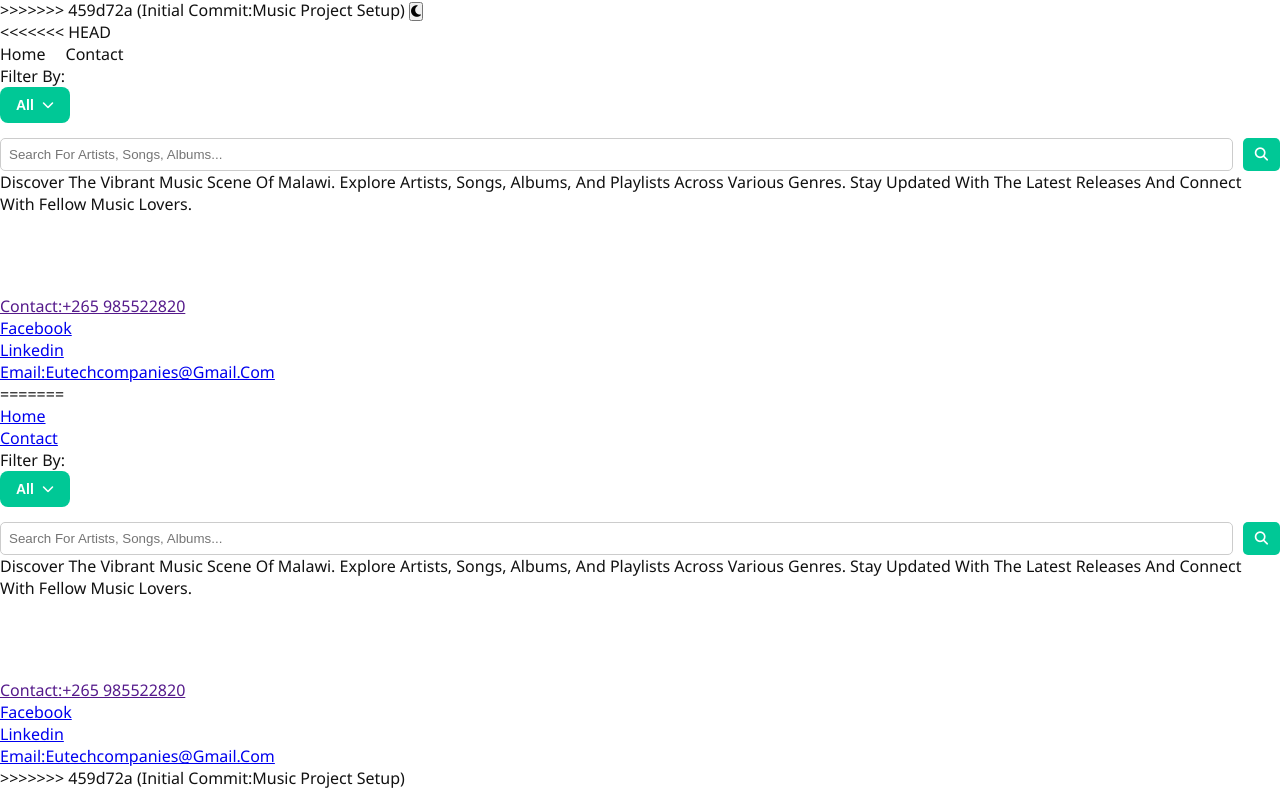
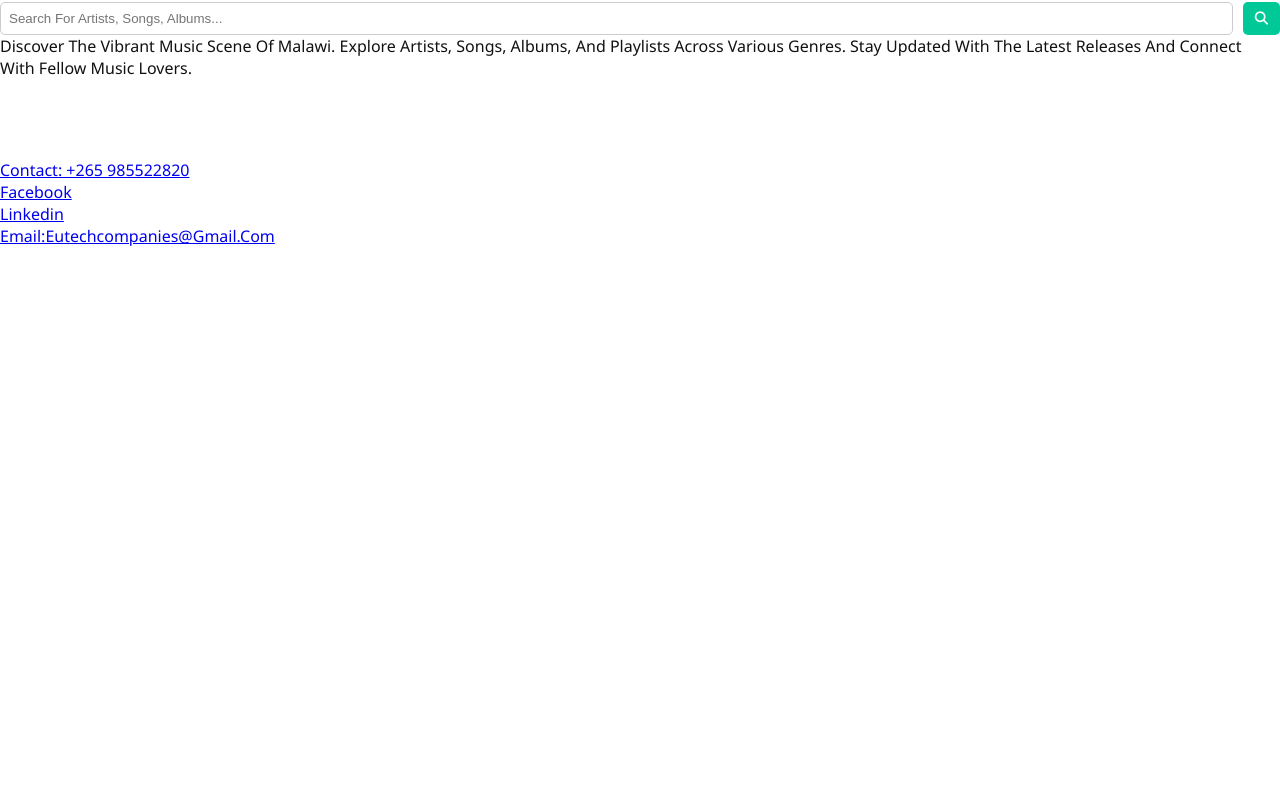
Before and after one commit to Eugene1617/malawimusic, a plain HTML site: page frontend/index.html in a window 1280 px wide. Shown: the part 241-1030 px from the top of the page. After the commit the page ends 800 px from the top, so only its background shows below. Drawn offline with Linux system fonts and the light colour scheme.

Commit message:
Resolve merge conflicts in index.html

```diff
--- a/frontend/index.html
+++ b/frontend/index.html
@@ -10,11 +10,8 @@
       content="Malawi music, Eugene Kayange, Malawi artists, Malawi songs"
     />
     <meta name="author" content="Eugene Kayange" />
-<<<<<<< HEAD
+
     <link rel="stylesheet" href="styles.css" />
-=======
-<link rel="stylesheet" href="styles.css" />
->>>>>>> 459d72a (initial commit:music project setup)
     <link
       rel="stylesheet"
       href="https://cdnjs.cloudflare.com/ajax/libs/font-awesome/6.5.0/css/all.min.css"
@@ -23,11 +20,10 @@
     <title>Malawi Music</title>
   </head>
   <body>
-    <!-- Loader overlay shown during API fetches -->
+
     <div id="loader" class="loader" aria-hidden="true">
       <div class="loader-inner">
         <svg class="spinner" viewBox="0 0 50 50" aria-hidden="true">
-<<<<<<< HEAD
           <circle
             class="path"
             cx="25"
@@ -36,33 +32,23 @@
             fill="none"
             stroke-width="4"
           ></circle>
-=======
-          <circle class="path" cx="25" cy="25" r="20" fill="none" stroke-width="4"></circle>
->>>>>>> 459d72a (initial commit:music project setup)
         </svg>
-        <p class="loader-text">Loading…</p>
+        <p class="loader-text">Loading...</p>
       </div>
     </div>
+
     <header>
-<<<<<<< HEAD
-      <h1 id="head">
-        Welcome to Malawi Music, home of <span class="change"></span>
-      </h1>
-
-=======
       <h1 id="head">Welcome to Malawi Music, home of <span class="change"></span></h1>
-
-
->>>>>>> 459d72a (initial commit:music project setup)
       <button class="theme-toggle" onclick="toggleTheme()">
         <i class="fa-solid fa-moon"></i>
       </button>
+
       <nav>
-<<<<<<< HEAD
         <ul class="nav-links">
           <li><a href="#home">Home</a></li>
           <li><a href="#contact">Contact</a></li>
         </ul>
+
         <span>filter by:</span>
         <div class="filter-container">
           <div class="custom-dropdown">
@@ -73,14 +59,10 @@
 
             <div class="dropdown-menu">
               <button class="dropdown-item" data-value="all">All</button>
-              <button class="dropdown-item" data-value="dancehall">
-                Dancehall
-              </button>
+              <button class="dropdown-item" data-value="dancehall">Dancehall</button>
               <button class="dropdown-item" data-value="hiphop">Hiphop</button>
               <button class="dropdown-item" data-value="gospel">Gospel</button>
-              <button class="dropdown-item" data-value="afropop">
-                Afropop
-              </button>
+              <button class="dropdown-item" data-value="afropop">Afropop</button>
               <button class="dropdown-item" data-value="r&b">R&B</button>
               <button class="dropdown-item" data-value="reggae">Reggae</button>
               <button class="dropdown-item" data-value="soul">Soul</button>
@@ -100,15 +82,17 @@
         </button>
       </section>
     </header>
-    <main>
-      Discover the vibrant music scene of Malawi. Explore artists, songs,
-      albums, and playlists across various genres. Stay updated with the latest
-      releases and connect with fellow music lovers.
+
+    <main id="home">
+      Discover the vibrant music scene of Malawi. Explore artists, songs, albums, and playlists across various genres.
+      Stay updated with the latest releases and connect with fellow music lovers.
     </main>
+
     <section id="main_body"></section>
-    <footer id="main_body contact">
+
+    <footer id="contact">
       <div>
-        <p><a id="ff" href="">Contact:+265 985522820</a></p>
+        <p><a id="ff" href="tel:+265985522820">Contact: +265 985522820</a></p>
         <p><a id="ff" href="#">Facebook</a></p>
         <p>
           <a
@@ -117,68 +101,10 @@
             >Linkedin</a
           >
         </p>
-        <p>
-          <a id="ff" href="mailto:eutechcompanies@gmail.com"
-            >email:eutechcompanies@gmail.com</a
-          >
-        </p>
+        <p><a id="ff" href="mailto:eutechcompanies@gmail.com">email:eutechcompanies@gmail.com</a></p>
       </div>
     </footer>
+
     <script src="main.js"></script>
-=======
-    <ul class="nav-links">
-        <li><a href="#home">Home</a></li>
-        <li><a href="#contact">Contact</a></li>
-    </ul>
-    <span>filter by:</span>
-    <div class="filter-container">
-        <div class="custom-dropdown">
-            <button class="dropdown-toggle">
-                <span class="dropdown-label">All</span>
-                <i class="fa-solid fa-chevron-down"></i>
-            </button>
-
-            <div class="dropdown-menu">
-                <button class="dropdown-item" data-value="all">All</button>
-                <button class="dropdown-item" data-value="dancehall">Dancehall</button>
-                <button class="dropdown-item" data-value="hiphop">Hiphop</button>
-                <button class="dropdown-item" data-value="gospel">Gospel</button>
-                <button class="dropdown-item" data-value="afropop">Afropop</button>
-                <button class="dropdown-item" data-value="r&b">R&B</button>
-                <button class="dropdown-item" data-value="reggae">Reggae</button>
-                <button class="dropdown-item" data-value="soul">Soul</button>
-            </div>
-        </div>
-    </div>
-</nav>
-
-      <section class="search">
-        <input type="text" id="search_input" placeholder="Search for artists, songs, albums..." />
-        <button  onclick="search_()">
-          <i class="fa-solid fa-magnifying-glass"></i>
-         </button>
-      </section>
-    </header>
-    <main>
-       Discover the vibrant music scene of Malawi. Explore artists, songs,
-        albums, and playlists across various genres. Stay updated with the
-        latest releases and connect with fellow music lovers.
-    </main>
-    <section id="main_body">
-
-    </section>
-<footer id="main_body contact">
-  <div>
-  <p><a id="ff" href="">Contact:+265 985522820</a></p>
-  <p><a id="ff" href="#">Facebook</a></p>
-  <P><a  id="ff" href="https://www.linkedin.com/in/eugene-kayange-b4002834a/?lipi=urn%3Ali%3Apage%3Ad_flagship3_profile_view_base_contact_details%3BdbLAo%2BnjR42BzaImItubIg%3D%3D">Linkedin</a></P>
-  <p><a id="ff" href="mailto:eutechcompanies@gmail.com">email:eutechcompanies@gmail.com</a></p>
-
-
-</div>
-</footer>
-    <script src="main.js"></script>
-
->>>>>>> 459d72a (initial commit:music project setup)
   </body>
 </html>
```
